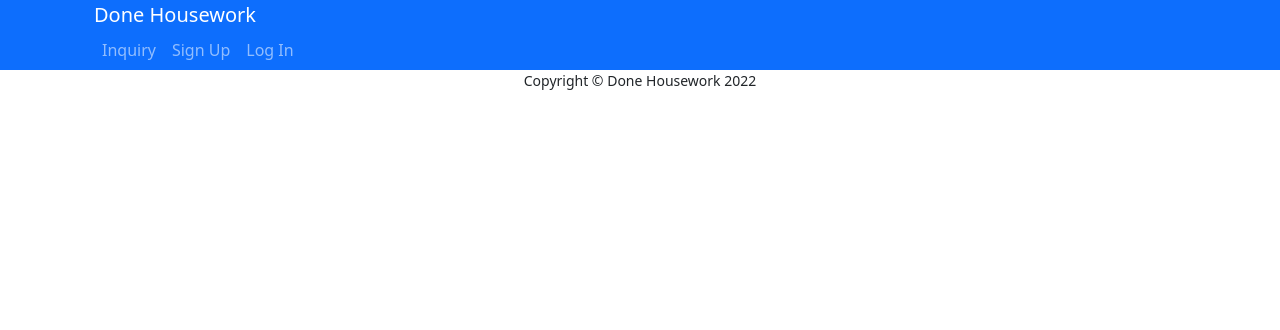
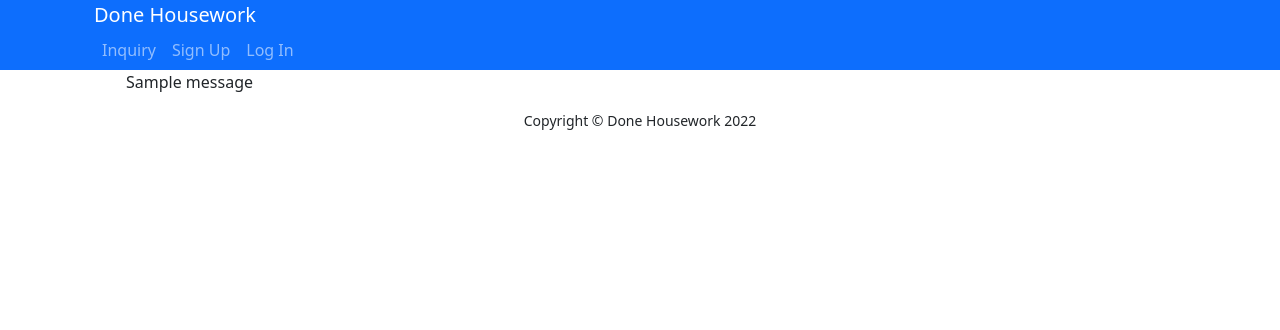
Before and after one commit to YoshidaErina19/done_housework_git, a Django app: template housework/templates/base.html in a window 1280 px wide. Shown: the top 330 px of the page. Run offline with Django 3.2, Linux system fonts and the light colour scheme; the template is opened without the code that fills it, so the values that code supplies are empty; tables that the repository leaves empty hold one stand-in row (values such as "Sample post"); one stand-in notice (Sample message) is shown; some libraries are stand-ins or nearby versions.

Commit message:
メール送信後に画面にメッセージを表示

```diff
--- a/housework/templates/base.html
+++ b/housework/templates/base.html
@@ -58,6 +58,22 @@
 
         {% block header %}{% endblock %}
 
+        {% if messages %}
+          <div class="container">
+              <div class="row">
+                  <div class="my-div-style w-100">
+                      <ul class="messages" style="list-style: none;">
+                          {% for message in messages %}
+                          <li {% if message.tags %} class="{{ message.tags }}"{% endif %}>
+                              {{ message }}
+                          </li>
+                          {% endfor %}
+                      </ul>
+                  </div>
+              </div>
+          </div>
+        {% endif %}
+
         {% block contents %}{% endblock %}
 
         <!-- Footer -->
```
Also changed, not shown: done_housework/setting_common.py (+9 -0 lines), housework/views.py (+8 -0 lines).
